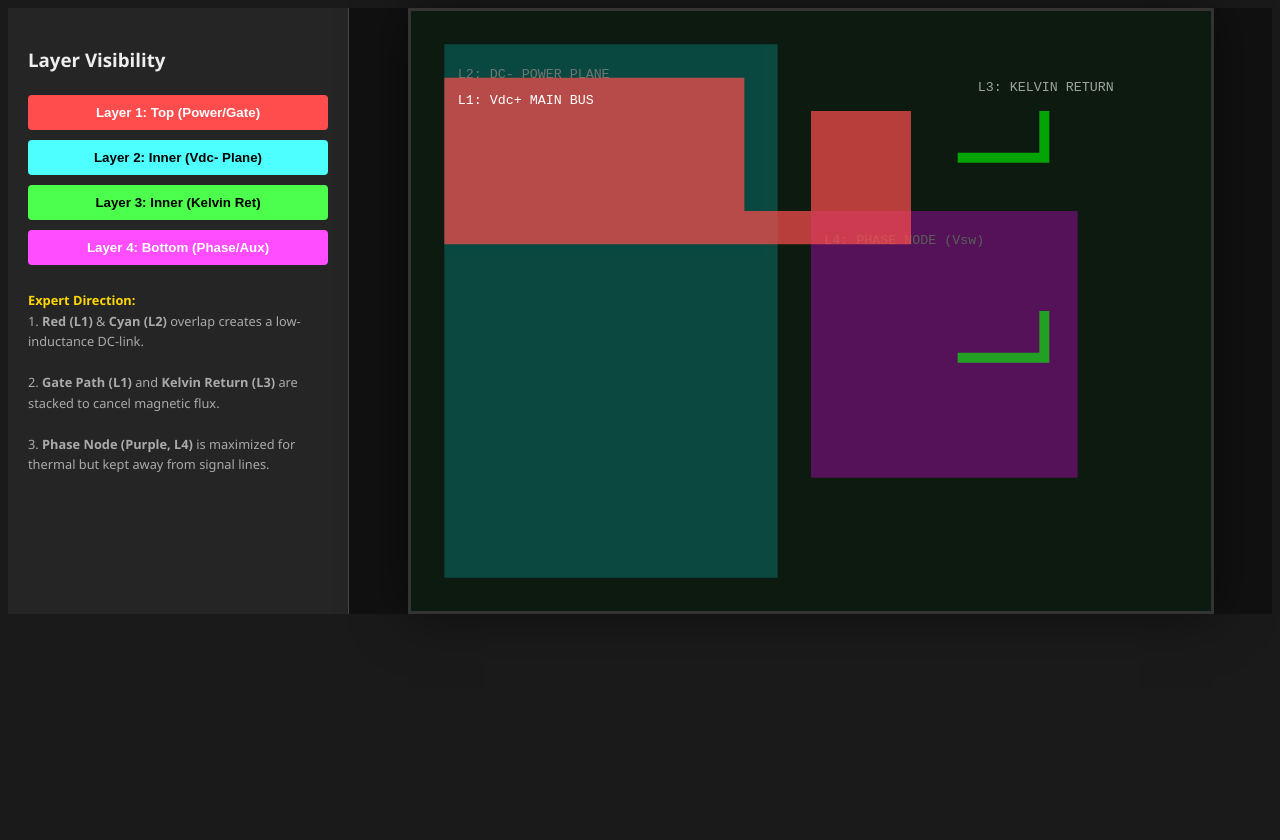
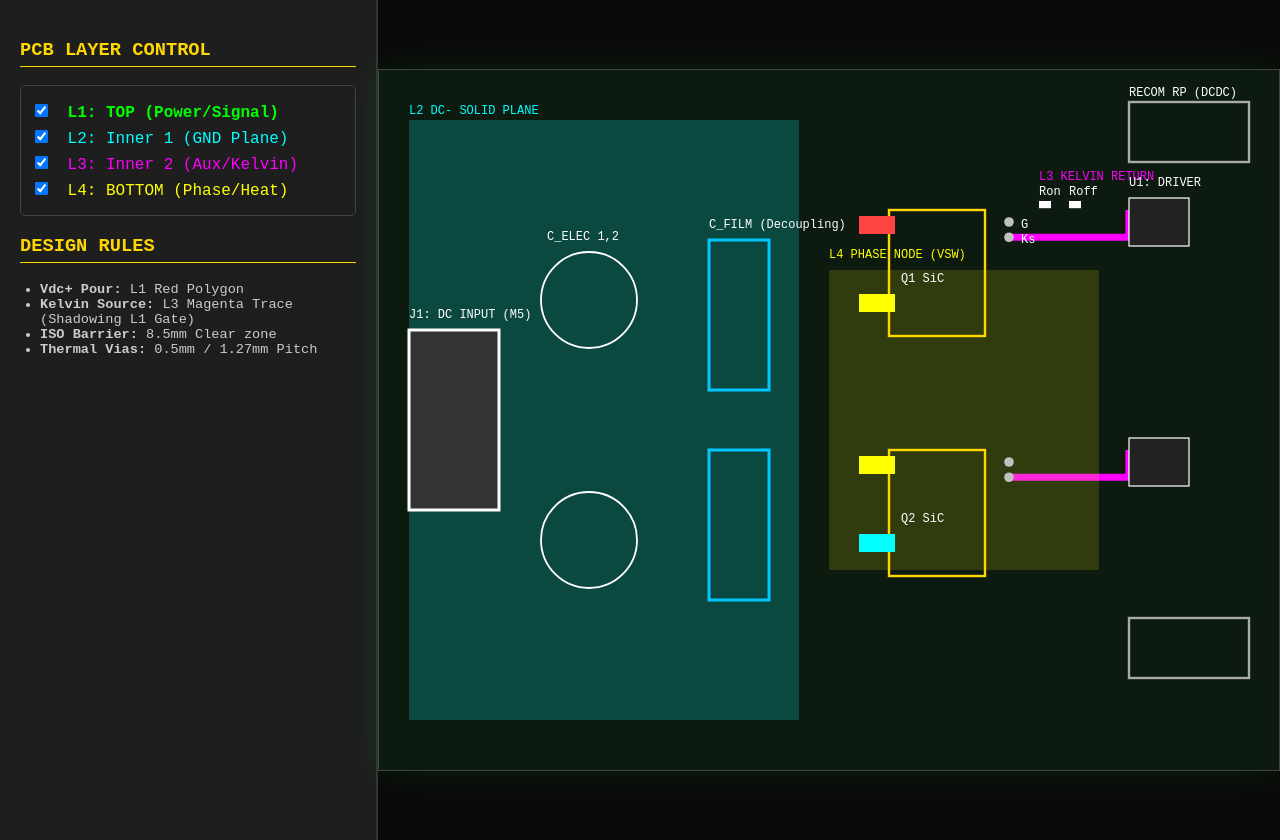
Before and after one commit to ehchung-oss/test_public_timer, a plain HTML site: page index.html in a window 1280 px wide. Before the commit the page ends 800 px from the top, so only its background shows below. Drawn offline with Linux system fonts and the light colour scheme.

Commit message:
Update index.html

```diff
--- a/index.html
+++ b/index.html
@@ -1,63 +1,108 @@
 <!DOCTYPE html>
-<html>
+<html lang="ko">
 <head>
-    <title>Professional Half-Bridge PCB Artwork Visualizer</title>
+    <meta charset="UTF-8">
+    <title>Professional Half-Bridge Artwork Visualizer</title>
     <style>
-        body { font-family: 'Segoe UI', sans-serif; background: #1a1a1a; color: #eee; display: flex; }
-        #controls { width: 300px; padding: 20px; background: #252525; border-right: 1px solid #444; }
-        #pcb-container { flex-grow: 1; display: flex; justify-content: center; align-items: center; background: #111; position: relative; }
-        svg { background: #0c1a10; box-shadow: 0 0 50px rgba(0,0,0,0.5); border: 3px solid #333; }
-        .layer { transition: opacity 0.3s; }
-        .label-text { font-size: 2px; fill: white; pointer-events: none; font-family: monospace; }
-        button { width: 100%; padding: 10px; margin: 5px 0; cursor: pointer; border: none; border-radius: 4px; font-weight: bold; }
-        .btn-l1 { background: #ff4d4d; color: white; }
-        .btn-l2 { background: #4dffff; color: #000; }
-        .btn-l3 { background: #4dff4d; color: #000; }
-        .btn-l4 { background: #ff4dff; color: white; }
-        .info { font-size: 0.8em; color: #aaa; margin-top: 20px; line-height: 1.6; }
-        strong { color: #ffd700; }
+        body { font-family: 'Courier New', monospace; background: #121212; color: #00ff00; margin: 0; display: flex; }
+        #sidebar { width: 350px; padding: 20px; background: #1e1e1e; border-right: 2px solid #333; height: 100vh; overflow-y: auto; }
+        #viewer { flex-grow: 1; display: flex; flex-direction: column; align-items: center; justify-content: center; background: #0a0a0a; }
+        svg { background: #0c1a10; border: 1px solid #444; box-shadow: 0 0 30px rgba(0,255,0,0.1); }
+        .layer-toggle { margin-bottom: 15px; padding: 10px; border: 1px solid #444; border-radius: 5px; }
+        label { cursor: pointer; display: block; margin: 5px 0; }
+        input[type="checkbox"] { margin-right: 10px; }
+        .component-label { font-size: 2px; fill: #ffffff; pointer-events: none; }
+        .pin { stroke-width: 0.1; }
+        h3 { color: #ffd700; border-bottom: 1px solid #ffd700; padding-bottom: 5px; }
     </style>
 </head>
 <body>
 
-<div id="controls">
-    <h3>Layer Visibility</h3>
-    <button class="btn-l1" onclick="toggleLayer('L1')">Layer 1: Top (Power/Gate)</button>
-    <button class="btn-l2" onclick="toggleLayer('L2')">Layer 2: Inner (Vdc- Plane)</button>
-    <button class="btn-l3" onclick="toggleLayer('L3')">Layer 3: Inner (Kelvin Ret)</button>
-    <button class="btn-l4" onclick="toggleLayer('L4')">Layer 4: Bottom (Phase/Aux)</button>
+<div id="sidebar">
+    <h3>PCB LAYER CONTROL</h3>
+    <div class="layer-toggle">
+        <label><input type="checkbox" id="checkL1" checked onchange="update()"> <b>L1: TOP (Power/Signal)</b></label>
+        <label><input type="checkbox" id="checkL2" checked onchange="update()"> <span style="color:#00ffff">L2: Inner 1 (GND Plane)</span></label>
+        <label><input type="checkbox" id="checkL3" checked onchange="update()"> <span style="color:#ff00ff">L3: Inner 2 (Aux/Kelvin)</span></label>
+        <label><input type="checkbox" id="checkL4" checked onchange="update()"> <span style="color:#ffff00">L4: BOTTOM (Phase/Heat)</span></label>
+    </div>
 
-    <div class="info">
-        <strong>Expert Direction:</strong><br>
-        1. <b>Red (L1)</b> & <b>Cyan (L2)</b> overlap creates a low-inductance DC-link.<br><br>
-        2. <b>Gate Path (L1)</b> and <b>Kelvin Return (L3)</b> are stacked to cancel magnetic flux.<br><br>
-        3. <b>Phase Node (Purple, L4)</b> is maximized for thermal but kept away from signal lines.
-    </div>
+    <h3>DESIGN RULES</h3>
+    <ul style="font-size: 0.85em; color: #ccc; padding-left: 20px;">
+        <li><b>Vdc+ Pour:</b> L1 Red Polygon</li>
+        <li><b>Kelvin Source:</b> L3 Magenta Trace (Shadowing L1 Gate)</li>
+        <li><b>ISO Barrier:</b> 8.5mm Clear zone</li>
+        <li><b>Thermal Vias:</b> 0.5mm / 1.27mm Pitch</li>
+    </ul>
 </div>
 
-<div id="pcb-container">
-    <svg width="800" height="600" viewBox="0 0 120 90">
-        <rect x="0" y="0" width="120" height="90" fill="#0c1a10" />
+<div id="viewer">
+    <svg width="900" height="700" viewBox="0 0 150 110" id="pcb-svg">
+        <rect x="0" y="0" width="150" height="110" fill="#0c1a10" />
 
-        <g id="L2" class="layer" style="opacity: 0.4;">
-            <path d="M 5 5 H 55 V 85 H 5 Z" fill="#00ffff" fill-opacity="0.5" />
-            <text x="7" y="10" class="label-text" fill="#00ffff">L2: DC- POWER PLANE</text>
+        <g id="L2_Group">
+            <path d="M 5 5 H 70 V 105 H 5 Z" fill="#00ffff" fill-opacity="0.2" />
+            <text x="5" y="4" class="component-label" style="fill:#00ffff">L2 DC- SOLID PLANE</text>
         </g>
 
-        <g id="L4" class="layer" style="opacity: 0.3;">
-            <rect x="60" y="30" width="40" height="40" fill="#ff00ff" />
-            <text x="62" y="35" class="label-text" fill="#ff00ff">L4: PHASE NODE (Vsw)</text>
+        <g id="L3_Group">
+            <path d="M 105 24.54 H 125 V 20" stroke="#ff00ff" stroke-width="1.2" fill="none" />
+            <path d="M 105 64.54 H 125 V 60" stroke="#ff00ff" stroke-width="1.2" fill="none" />
+            <text x="110" y="15" class="component-label" style="fill:#ff00ff">L3 KELVIN RETURN</text>
         </g>
 
-        <g id="L3" class="layer" style="opacity: 0.6;">
-            <path d="M 82 22 L 95 22 L 95 15" stroke="#00ff00" stroke-width="1.5" fill="none" />
-            <path d="M 82 52 L 95 52 L 95 45" stroke="#00ff00" stroke-width="1.5" fill="none" />
-            <text x="85" y="12" class="label-text" fill="#00ff00">L3: KELVIN RETURN</text>
+        <g id="L4_Group">
+            <rect x="75" y="30" width="45" height="50" fill="#ffff00" fill-opacity="0.15" />
+            <text x="75" y="28" class="component-label" style="fill:#ffff00">L4 PHASE NODE (VSW)</text>
         </g>
 
-        <g id="L1" class="layer">
-            <path d="M 5 10 H 50 V 30 H 60 V 15 H 75 V 35 H 5 Z" fill="#ff4d4d" fill-opacity="0.7" />
-            <text x="7" y="14" class="label-text">L1: Vdc+ MAIN BUS</text>
+        <g id="L1_Group">
+            <rect x="5" y="40" width="15" height="30" fill="#333" stroke="#fff" stroke-width="0.5"/>
+            <text x="5" y="38" class="component-label">J1: DC INPUT (M5)</text>
 
-            <g id="Q1">
-                <rect x="60" y="15
+            <circle cx="35" cy="35" r="8" fill="none" stroke="#fff" stroke-width="0.3" />
+            <circle cx="35" cy="75" r="8" fill="none" stroke="#fff" stroke-width="0.3" />
+            <text x="28" y="25" class="component-label">C_ELEC 1,2</text>
+
+            <rect x="55" y="25" width="10" height="25" fill="none" stroke="#00c8ff" stroke-width="0.5" />
+            <rect x="55" y="60" width="10" height="25" fill="none" stroke="#00c8ff" stroke-width="0.5" />
+            <text x="55" y="23" class="component-label">C_FILM (Decoupling)</text>
+
+            <g transform="translate(85, 20)">
+                <rect x="0" y="0" width="16" height="21" fill="none" stroke="#ffd700" stroke-width="0.4" />
+                <circle cx="20" cy="2" r="0.8" fill="#c0c0c0" /> <text x="22" y="3" class="component-label">G</text>
+                <circle cx="20" cy="4.54" r="0.8" fill="#c0c0c0" /> <text x="22" y="5.5" class="component-label">Ks</text>
+                <rect x="-5" y="1" width="6" height="3" fill="#ff4444" /> <rect x="-5" y="14" width="6" height="3" fill="#ffff00" /> <text x="2" y="12" class="component-label">Q1 SiC</text>
+            </g>
+
+            <g transform="translate(85, 60)">
+                <rect x="0" y="0" width="16" height="21" fill="none" stroke="#ffd700" stroke-width="0.4" />
+                <circle cx="20" cy="2" r="0.8" fill="#c0c0c0" />
+                <circle cx="20" cy="4.54" r="0.8" fill="#c0c0c0" />
+                <rect x="-5" y="1" width="6" height="3" fill="#ffff00" /> <rect x="-5" y="14" width="6" height="3" fill="#00ffff" /> <text x="2" y="12" class="component-label">Q2 SiC</text>
+            </g>
+
+            <rect x="125" y="18" width="10" height="8" fill="#222" stroke="#fff" stroke-width="0.2" />
+            <rect x="125" y="58" width="10" height="8" fill="#222" stroke="#fff" stroke-width="0.2" />
+            <text x="125" y="16" class="component-label">U1: DRIVER</text>
+
+            <rect x="125" y="2" width="20" height="10" fill="none" stroke="#aaa" stroke-width="0.4" />
+            <rect x="125" y="88" width="20" height="10" fill="none" stroke="#aaa" stroke-width="0.4" />
+            <text x="125" y="1" class="component-label">RECOM RP (DCDC)</text>
+
+            <rect x="110" y="18.5" width="2" height="1.2" fill="#fff" /> <text x="110" y="17.5" class="component-label">Ron</text>
+            <rect x="115" y="18.5" width="2" height="1.2" fill="#fff" /> <text x="115" y="17.5" class="component-label">Roff</text>
+        </g>
+    </svg>
+</div>
+
+<script>
+    function update() {
+        document.getElementById('L1_Group').style.display = document.getElementById('checkL1').checked ? 'inline' : 'none';
+        document.getElementById('L2_Group').style.display = document.getElementById('checkL2').checked ? 'inline' : 'none';
+        document.getElementById('L3_Group').style.display = document.getElementById('checkL3').checked ? 'inline' : 'none';
+        document.getElementById('L4_Group').style.display = document.getElementById('checkL4').checked ? 'inline' : 'none';
+    }
+</script>
+</body>
+</html>
```
